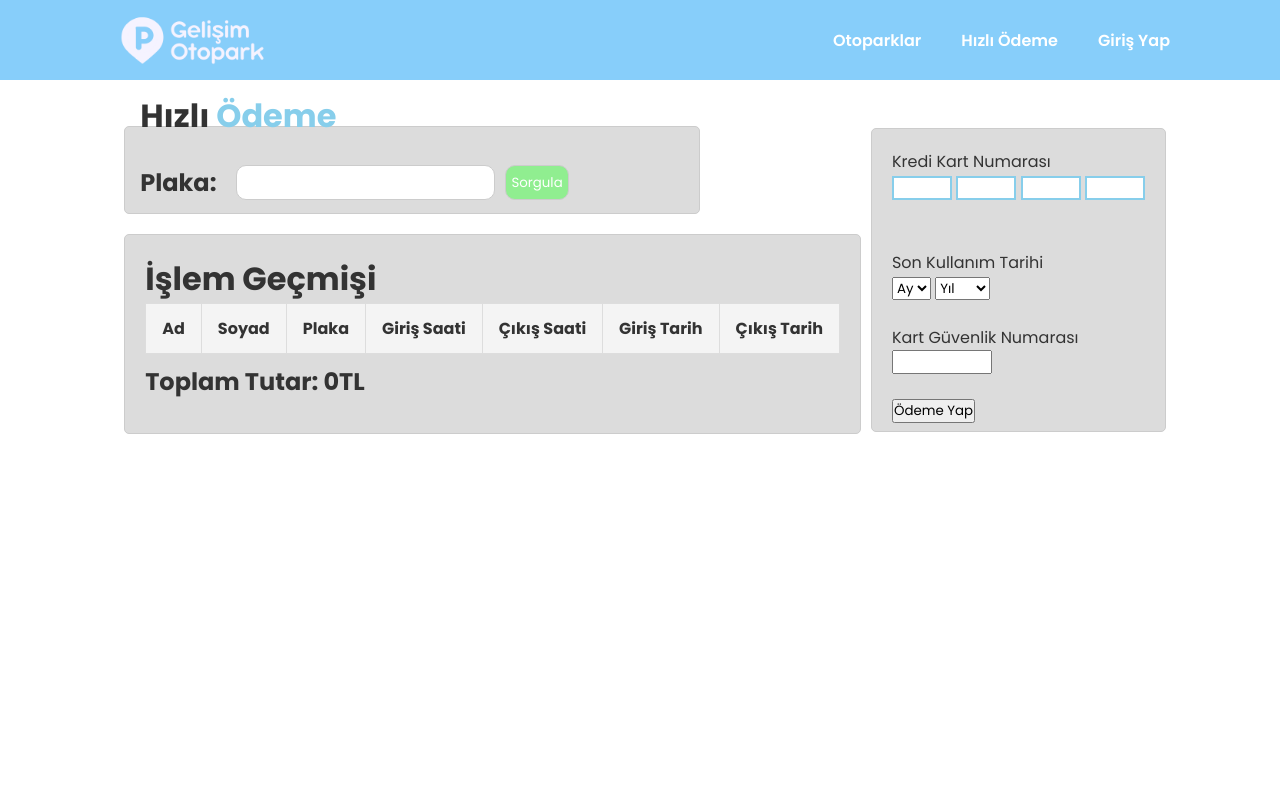
After one commit to Aziznix/internetprogramc-l---proje, a PHP site: the page made by pages/fastpay.php in a window 1280 px wide. The commit adds this page. Run offline with PHP 8.4, Linux system fonts and the light colour scheme; lists and menus that the app fills with data are empty.

Commit message:
07-05-25

```diff
--- /dev/null
+++ b/pages/fastpay.php
@@ -0,0 +1,241 @@
+<?php
+include('config.php');
+session_start();
+
+$time = date("H:i:s");
+$day = date("Y-m-d");
+$veriler = [];
+$toplam = 0;
+
+if ($_SERVER['REQUEST_METHOD'] === 'POST' && isset($_POST['veriler_json'])) {
+    $json = json_decode($_POST['veriler_json'], true);
+
+    if (
+        isset($json['park']) &&
+        isset($json['user']) &&
+        isset($json['ucret']) &&
+        is_array($json['park']) &&
+        is_array($json['user'])
+    ) {
+        $veriler = $json;
+        $toplam = $json['ucret'];
+    } else {
+        echo "<script>console.error('JSON eksik veya hatalı.')</script>";
+    }
+}
+
+
+else{
+    echo "<script>console.error('Json Gelmiyor')</script>";
+}
+
+#şimdilik ad soyadı böyle yapıyoruz ama ay soyad ayrılıcak ozaman düzelticez!!!!!
+
+
+?>
+
+<!DOCTYPE html>
+<html lang="tr">
+<head>
+    <meta charset="UTF-8">
+    <meta name="viewport" content="width=device-width, initial-scale=1.0">
+    <title>Gelişim Otopark</title>
+    <link rel="stylesheet" href="../assest/style.css">
+    <link href="https://fonts.googleapis.com/css2?family=Material+Symbols+Outlined" rel="stylesheet" />
+</head>
+<style>
+        .HizliOdemeContainer {
+            display: flex;
+            flex-direction: row;
+            align-items: center;
+            justify-content: center;
+            height: 50vh;
+
+        }
+        .HizliOdeme{
+            display: flex;
+            flex-direction: column;
+        }
+        .HizliOdemeSorgu {
+            margin: 10px;
+            padding: 15px;
+            border: 1px solid #ccc;
+            border-radius: 5px;
+            background-color: #dcdcdc;
+            height: 11vh;
+            width: 72vh;
+        }
+        .HizliOdemeSorgu h1{
+            margin-top: -50px;
+            margin-bottom: 25px;
+        }
+        .HizliOdemeSonuc {
+            background-color: #dcdcdc;
+            margin: 10px;
+            padding: 20px;
+            border: 1px solid #ccc;
+            border-radius: 5px;
+            height: 25vh;
+        }
+        .HizliOdemeOdeme{
+            background-color: #dcdcdc;
+            padding: 20px;
+            border-radius: 5px;
+            border: 1px solid #ccc;
+            height: 38vh;
+        }
+        .table-wrapper {
+            overflow-x: auto;
+        }
+
+        table {
+            width: 100%;
+            border-collapse: collapse;
+            min-width: 600px;
+        }
+
+        th, td {
+            padding: 12px 16px;
+            border: 1px solid #ddd;
+            text-align: left;
+        }
+
+        th {
+            background-color: #f4f4f4;
+        }
+</style>
+<body>
+<nav>
+    <div class="logo">
+        <a href="index.php"><img src="../images/logo.png" alt="Logo" /></a>
+    </div>
+    <div class="menu">
+        <ul>
+            <li><a href="../index.php">Otoparklar</a></li>
+            <li><a href="../fastpay.php">Hızlı Ödeme</a></li>
+            <?php if (isset($_SESSION['kullanici_adi'])): ?>
+                <li><a href="../pages/paymaount.php">Rezervasyon</a></li>
+                <li><a href="../pages/profil.php">Profil</a></li>
+                <li><a href="../pages/exit.php">Çıkış Yap</a></li>
+            <?php else: ?>
+                <li><a href="../pages/login.php">Giriş Yap</a></li>
+            <?php endif; ?>
+        </ul>
+    </div>
+</nav>
+
+<div class="HizliOdemeContainer">
+    <div class="HizliOdeme"><!------------------------------Plaka alınan yer ve alınan plakaya göre çıkarılan sorgu-->
+        <div class="HizliOdemeSorgu"><!---------------------Plakanın alındığı yer-->
+            <h1>Hızlı <span style="color: skyblue; font-weight:bold">Ödeme<span></h1>
+
+            <form id="fastpay-form" method="POST" action="" style="display:flex;gap: 20px;">
+                <label for="plaka" style="font-size:24px ;font-weight:bold">Plaka:</label>
+                <input type="text" id="plaka" name="plaka" required style="border-radius: 10px; border: 1px solid #ccc">
+                <button type="submit" style="margin-left: -10px;border-radius: 10px; border: 1px solid #ccc ;padding:5px;color:white;background-color:lightgreen">Sorgula</button>
+            </form>
+
+            <div id="message"></div>
+        </div>
+        <form id="hidden-form" method="POST" action="fastpay.php" style="display:none;">
+            <input type="hidden" name="veriler_json" id="veriler_json">
+        </form>
+
+
+        <div class="HizliOdemeSonuc"><!---------------------Alınan plakanın sonuçlarını çıktığı yer-->
+            <h1>İşlem Geçmişi</h1>
+            <div class="table-wrapper">
+                <table>
+                    <thead>
+                    <tr>
+                        <th>Ad</th>
+                        <th>Soyad</th>
+                        <th>Plaka</th>
+                        <th>Giriş Saati</th>
+                        <th>Çıkış Saati</th>
+                        <th>Giriş Tarih</th>
+                        <th>Çıkış Tarih</th>
+                    </tr>
+                    </thead>
+                    <tbody>
+                        <?php if($toplam != 0){?>
+                    <tr>
+                        <td><?php echo $veriler['user']['nameandsurname']; ?></td>
+                        <td><?php echo $veriler['user']['nameandsurname']; ?></td>
+                        <td><?php echo $veriler['park']['arac_plaka']; ?></td>
+                        <td><?php echo $veriler['park']['saat']; ?></td>
+                        <td><?php echo $time; ?></td>
+                        <td><?php echo $veriler['park']['tarih']; ?></td>
+                        <td><?php echo $day; ?></td>
+                    </tr>
+                    <?php }?>
+                    </tbody>
+                </table>
+                </div>
+
+                <h2 style="margin-top:10px">Toplam Tutar: <?php echo $toplam?>TL<h2>
+        </div>
+    </div>
+
+    <div class="HizliOdemeOdeme">
+    <form style="max-width: 300px; max-height:280px">
+  <label>Kredi Kart Numarası</label><br>
+  <input type="text" maxlength="4" style="width: 60px; border: 2px solid skyblue;">
+  <input type="text" maxlength="4" style="width: 60px; border: 2px solid skyblue;">
+  <input type="text" maxlength="4" style="width: 60px; border: 2px solid skyblue;">
+  <input type="text" maxlength="4" style="width: 60px; border: 2px solid skyblue;"><br>
+
+
+  <br><br>
+  <label>Son Kullanım Tarihi</label><br>
+  <select>
+    <option>Ay</option>
+    <option>01</option>
+    <option>02</option>
+    <option>03</option>
+    <!-- ... -->
+  </select>
+  <select>
+    <option>Yıl</option>
+    <option>2025</option>
+    <option>2026</option>
+    <option>2027</option>
+    <!-- ... -->
+  </select>
+
+  <br><br>
+  <label>Kart Güvenlik Numarası</label><br>
+  <input type="text" maxlength="4" style="width: 100px;"><br><br>
+
+  <button type="submit">Ödeme Yap</button>
+</form>
+
+
+    </div>
+
+</div>
+
+<script>
+   document.getElementById('fastpay-form').addEventListener('submit', function(e) {
+    e.preventDefault();
+    const plaka = document.getElementById('plaka').value;
+
+    fetch('plaka_sorgula.php', {
+        method: 'POST',
+        headers: { 'Content-Type': 'application/x-www-form-urlencoded' },
+        body: 'plaka=' + encodeURIComponent(plaka)
+    })
+    .then(res => res.json())
+    .then(data => {
+    if (!data.park || !data.user || !data.ucret) {
+        alert("Plaka bulunamadı veya veri eksik!");
+        return;
+    }
+    document.getElementById('veriler_json').value = JSON.stringify(data);
+    document.getElementById('hidden-form').submit();
+});
+});
+</script>
+
+</body>
+</html>
--- a/pages/header.php
+++ b/pages/header.php
@@ -4,7 +4,7 @@
     <meta charset="UTF-8">
     <meta name="viewport" content="width=device-width, initial-scale=1.0">
     <title>Gelişim Otopark</title>
-    <link rel="stylesheet" href="assest/style.css">
+    <link rel="stylesheet" href="./assest/style.css">
     <link href="https://fonts.googleapis.com/css2?family=Material+Symbols+Outlined" rel="stylesheet" />
 </head>
 <body>
```
Also changed, not shown: pages/plaka_sorgula.php (added, +38 -0 lines).
